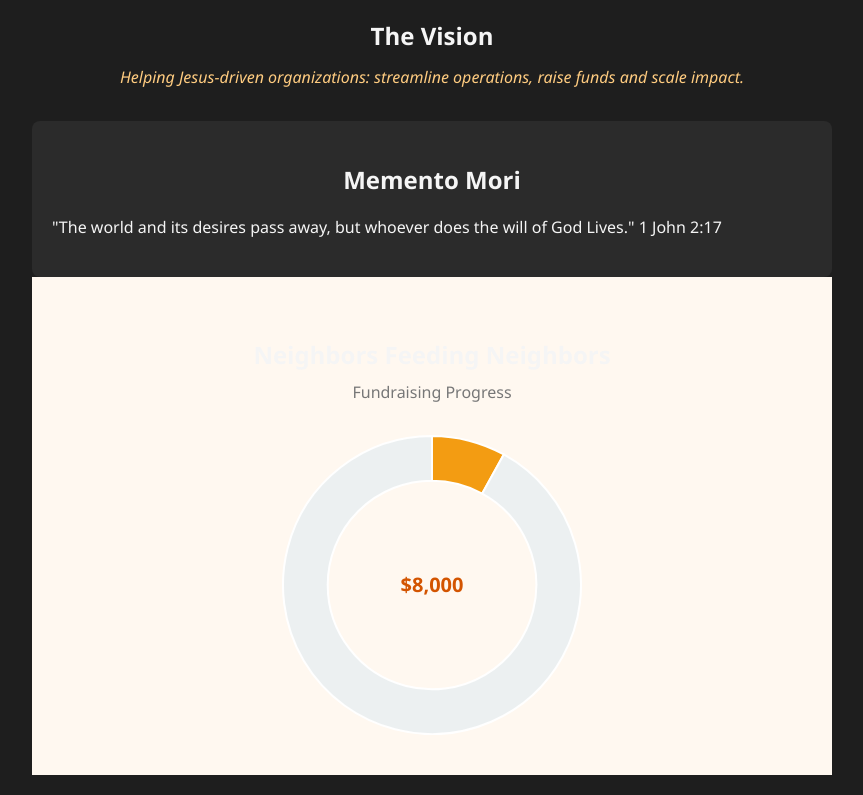
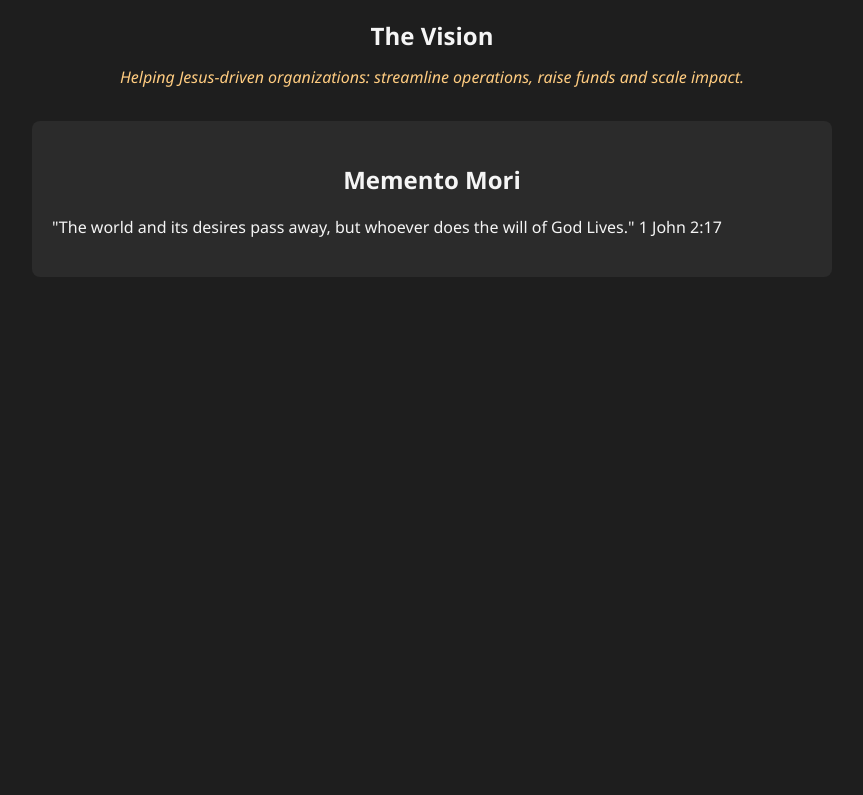
Before and after one commit to StreetLightConsulting/StreetLightConsulting.github.io, a plain HTML site: page index.html in a window 1280 px wide. Shown: the part 351-1146 px from the top of the page, without its empty margins (208-1071 px from the left). After the commit the page ends 800 px from the top, so only its background shows below. Drawn offline with nearby package versions, Linux system fonts and the light colour scheme.

Commit message:
Update index.html
Revert back to no graph.

```diff
--- a/index.html
+++ b/index.html
@@ -85,59 +85,6 @@
     <div class="title">Memento Mori</div>
       <p>"The world and its desires pass away, but whoever does the will of God Lives." 1 John 2:17</p>
     </div>
-    <!-- Fundraising Progress Chart -->
-<div style="text-align: center; padding: 40px; background-color: #fff8f0;">
-  <h2 style="margin-bottom: 5px; font-weight: 600;">Neighbors Feeding Neighbors</h2>
-  <div style="font-size: 16px; color: #777; margin-bottom: 30px;">Fundraising Progress</div>
-  <div style="position: relative; width: 300px; margin: 0 auto;">
-    <canvas id="fundsChart"></canvas>
-    <div style="position: absolute; top: 50%; left: 50%; transform: translate(-50%, -50%);
-                font-size: 20px; font-weight: bold; color: #d35400;">
-      $8,000
-    </div>
-  </div>
-</div>
-
-<!-- Chart.js Library -->
-<script src="https://cdn.jsdelivr.net/npm/chart.js"></script>
-
-<!-- Chart Initialization Script -->
-<script>
-  const raisedAmount = 8000;
-  const goalAmount = 100000;
-  const remaining = goalAmount - raisedAmount;
-
-  const ctx = document.getElementById('fundsChart').getContext('2d');
-
-  const data = {
-    labels: ['Raised', 'Remaining'],
-    datasets: [{
-      data: [raisedAmount, remaining],
-      backgroundColor: ['#f39c12', '#ecf0f1'],
-      hoverOffset: 10
-    }]
-  };
-
-  const config = {
-    type: 'doughnut',
-    data: data,
-    options: {
-      cutout: '70%',
-      animation: {
-        animateScale: true
-      },
-      plugins: {
-        legend: {
-          display: false
-        }
-      }
-    }
-  };
-
-  new Chart(ctx, config);
-</script>
-
-
   </div>
 </body>
 </html>
```
